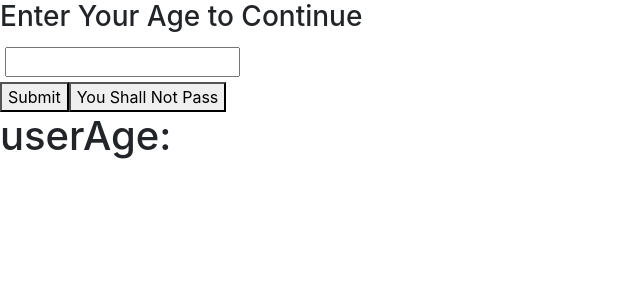
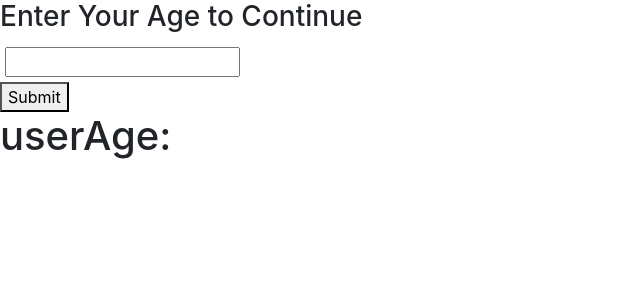
Before and after one commit to sdbeng/controlled-components-demo, a React (Create React App) app: page / in a window 1280 px wide. Shown: the top 300 px of the page, without its empty margins (0-640 px from the left). Built offline with nearby package versions, Linux system fonts and the light colour scheme.

Commit message:
WIP: redo the ternary logic

```diff
--- a/src/components/Ternary.js
+++ b/src/components/Ternary.js
@@ -41,8 +41,8 @@ export class Ternary extends Component {
         type="number"
         value={this.state.input}
         onChange={this.handleChange} /><br />
-      { buttonOne }
-      {this.state.input < 18 ? buttonThree : buttonTwo}
+
+      {buttonOne}
       <h1>userAge: {this.state.userAge}</h1>
       </div>
     )
@@ -54,4 +54,9 @@ const inputStyle = {
     margin: 5
   }
 
+/*   from stackOverflow example
+{ ( (!this.state.isHidden) && (var1 === var2)) ? <Component-to-be-displayed /> : <Somthing /> }
+
+*/
+
 export default Ternary
```
